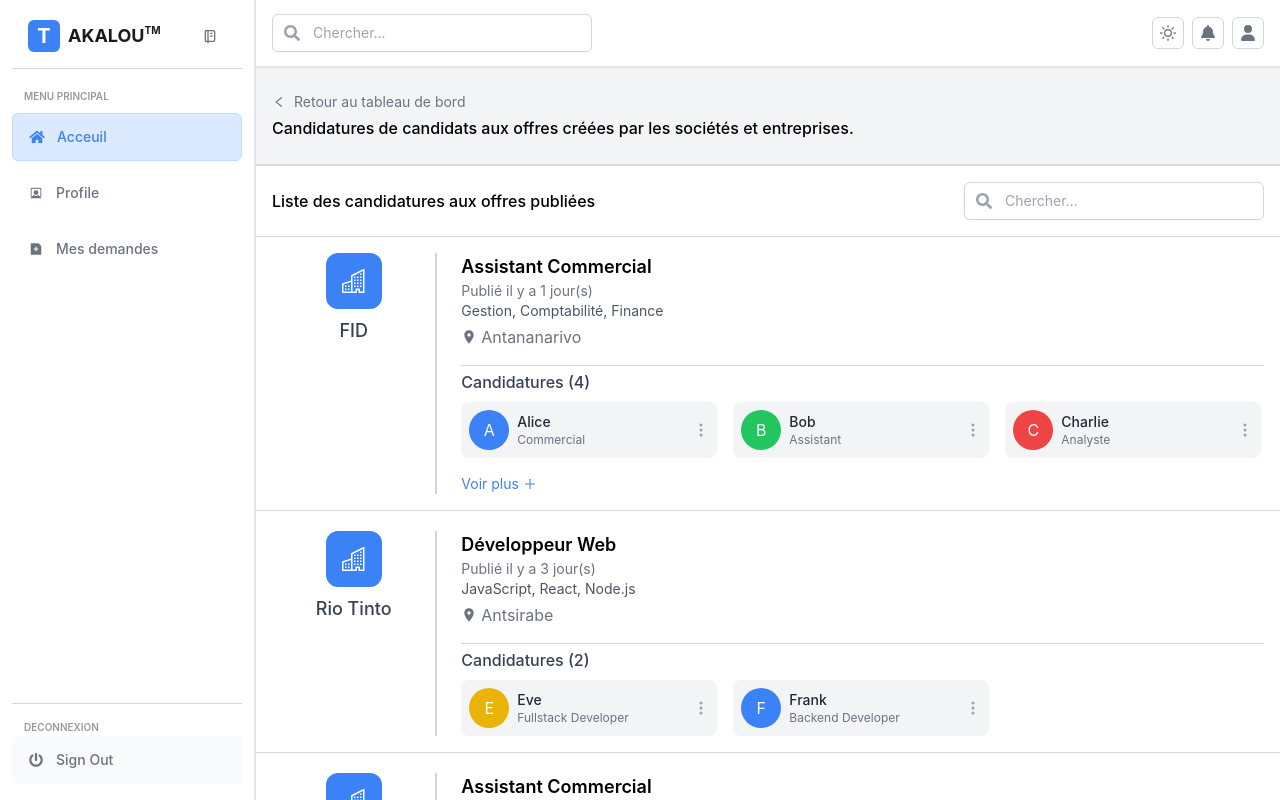
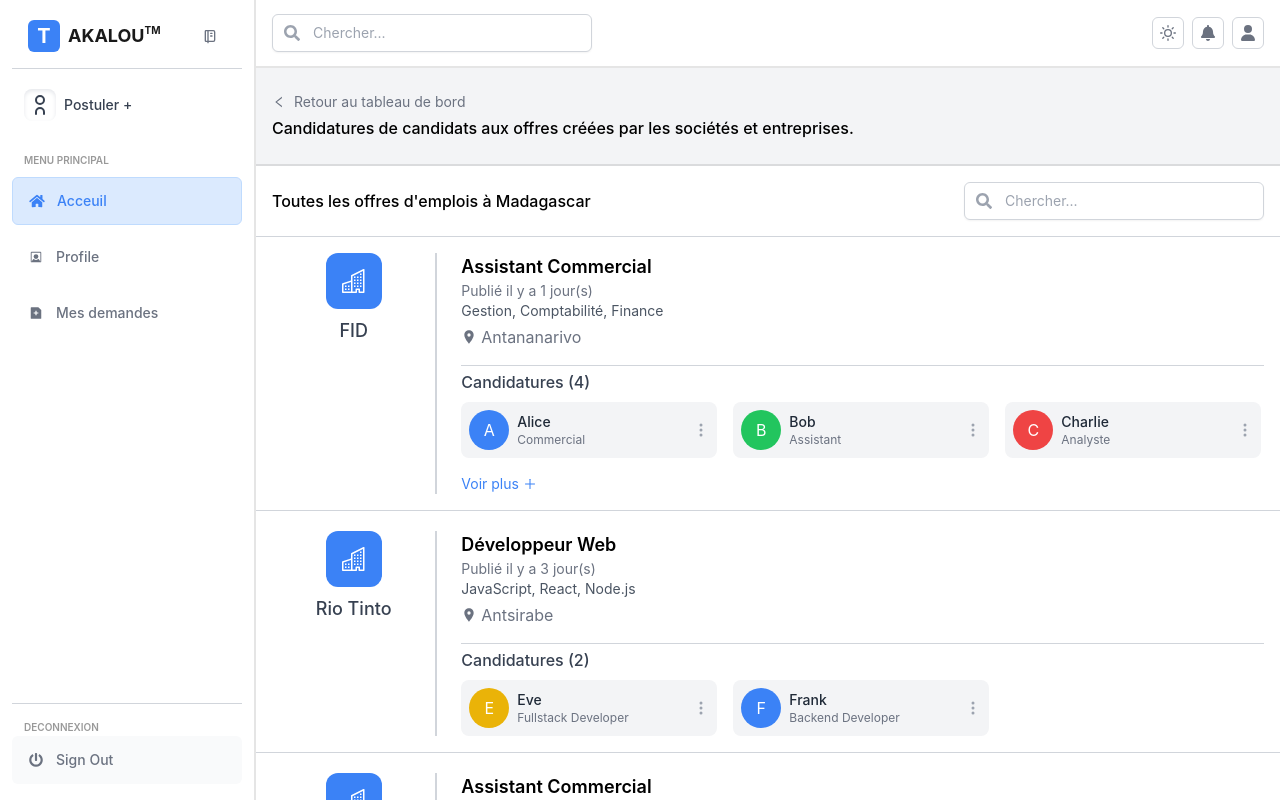
Before and after one commit to sahineFaniria/Adequation-profil-poste, a React (Create React App) app: page /candidate.com in a window 1280 px wide. Built offline with nearby package versions, Linux system fonts and the light colour scheme.

Commit message:
candidat

```diff
--- a/src/Components/Candidate/Contenu/Accueil.jsx
+++ b/src/Components/Candidate/Contenu/Accueil.jsx
@@ -73,7 +73,7 @@ export default function Accueil() {
 
         {/* Search Bar */}
         <div className="w-full p-4 flex items-center justify-between">
-        <p className="font-medium">Liste des candidatures aux offres publiées</p>
+        <p className="font-medium">Toutes les offres d'emplois à Madagascar</p>
         <div className="flex gap-2">
             <Search />
         </div>
--- a/src/ui/Dashboard/SideNav/SideNavC.jsx
+++ b/src/ui/Dashboard/SideNav/SideNavC.jsx
@@ -5,6 +5,7 @@ import { TbNotebook } from 'react-icons/tb';
 import { FaHome, FaBriefcase } from 'react-icons/fa';
 import { PiUserSquareFill } from 'react-icons/pi';
 import { RiFileAddFill } from 'react-icons/ri';
+import { Link } from 'react-router-dom';
 
 const links = [
     { name: 'Acceuil', href: '/candidate.com', icon: FaHome },
@@ -39,12 +40,32 @@ export default function SideNavC({ isCollapsed, toggleSideNav }) {
       <div className="border-b border-gray-300 my-1"></div>
 
 
-      <div className="flex flex-col justify-between space-y-2">
-        <p className={`${isCollapsed ? 'text-[6px]' : 'text-[6px] md:text-[10px]'}  font-semibold my-2 h-1 p-2 px-3 text-black/40`} >MENU PRINCIPAL</p>
+      <div className="flex flex-col justify-between">
+        {/* Lien Postuler avec un fond gris distinct et une icône avec un fond blanc */}
+        <Link
+          to="/postuler"
+          className={`flex h-[48px] w-[60%] grow items-center mt-2 hover:border hover:border-gray-300 ${isCollapsed ? 'justify-center' : 'justify-center md:justify-start '} gap-2 rounded-md p-3 text-sm font-medium flex-none px-3  hover:bg-gray-200 text-gray-700`}
+        >
+          {/* Icône avec un fond blanc */}
+          <div className="bg-white shadow-inner shadow-gray-200 rounded-lg p-1">
+            <svg xmlns="http://www.w3.org/2000/svg" className="h-6 w-6 text-gray-700" fill="none" viewBox="0 0 24 24" stroke="currentColor">
+              <path strokeLinecap="round" strokeLinejoin="round" strokeWidth={2} d="M16 21v-2a4 4 0 00-8 0v2M12 11a4 4 0 100-8 4 4 0 000 8z" />
+            </svg>
+          </div>
+          {!isCollapsed && <p className="hidden md:block">Postuler +</p>}
+        </Link>
+
+        {/* Texte Menu Principal */}
+        <p className={`${isCollapsed ? 'text-[6px]' : 'text-[6px] md:text-[10px]'} font-semibold my-4 h-1 p-2 px-3 text-black/40`}>MENU PRINCIPAL</p>
+
+        {/* Liens de navigation */}
+        <div className=" space-y-2">
         {links.map((link) => (
           <NavLinks key={link.name} name={link.name} href={link.href} icon={link.icon} isCollapsed={isCollapsed} />
         ))}
+        </div>
       </div>
+
 
       {/* Ligne et bouton Sign Out en bas */}
       <div className="mt-auto"> {/* mt-auto pousse cet élément vers le bas */}
```
